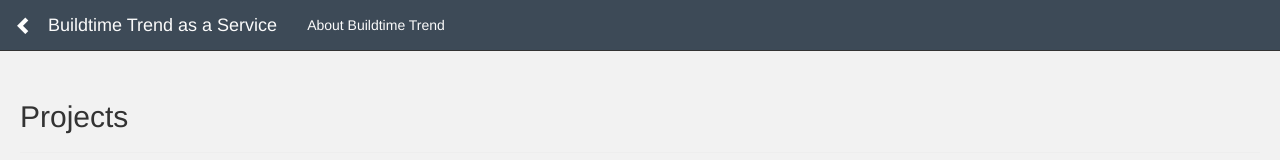
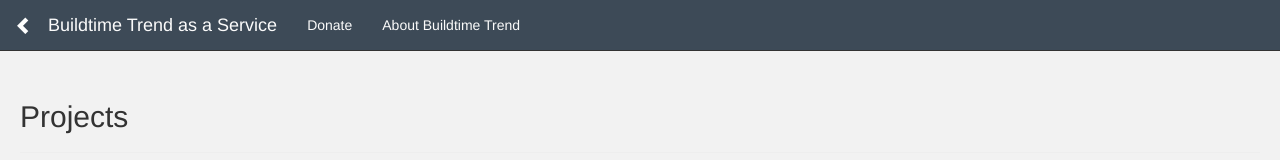
Before and after one commit to buildtimetrend/dashboard, a plain HTML site: page projects.html in a window 1280 px wide. Shown: the top 160 px of the page. Drawn offline with nearby package versions, Linux system fonts and the light colour scheme; a script that the page names is missing.

Commit message:
add Donate link

```diff
--- a/projects.html
+++ b/projects.html
@@ -40,6 +40,7 @@
   	      <!--This list is populated by populateProjects() script-->
             </ul>
           </li>
+          <li><a href="https://buildtimetrend.github.io/donate.html">Donate</a></li>
           <li><a href="https://buildtimetrend.github.io/">About Buildtime Trend</a></li>
         </ul>
       </div>
```
